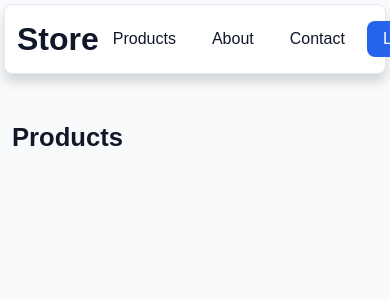
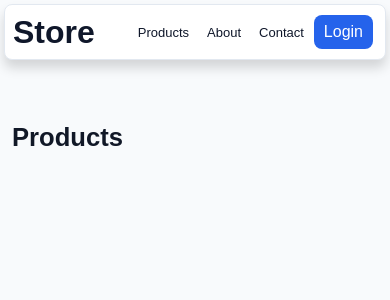
Before and after one commit to veltorex/django-ecommerce, a Django app: page /products/ in a window 390 px wide. Shown: the top 300 px of the page. Run offline with Django 5.2, Linux system fonts and the light colour scheme; data that the repository does not hold is empty.

Commit message:
make navbar responsive

```diff
--- a/static/css/components/navbar.css
+++ b/static/css/components/navbar.css
@@ -75,3 +75,49 @@
     font-size: 32px;
     font-weight: bold;
 }
+
+/* Responsive */
+
+@media (max-width: 768px) {
+    .navbar {
+        height: 60px;
+        padding: 8px;
+    }
+
+    .navbar__links {
+        gap: 4px;
+    }
+
+    .navbar__link {
+        padding: 9px 10px;
+        font-size: 14px;
+    }
+
+    .navbar__login {
+        margin-right: 4px;
+        padding: 8px 12px;
+    }
+}
+
+@media (max-width: 480px) {
+    .navbar {
+        top: 4px;
+        left: 4px;
+
+        width: calc(100% - 8px);
+        height: 56px;
+    }
+
+    .navbar__links {
+        gap: 2px;
+    }
+
+    .navbar__link {
+        padding: 8px;
+        font-size: 13px;
+    }
+
+    .navbar__login {
+        padding: 8px 10px;
+    }
+}
```
